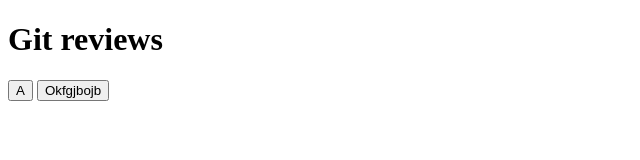
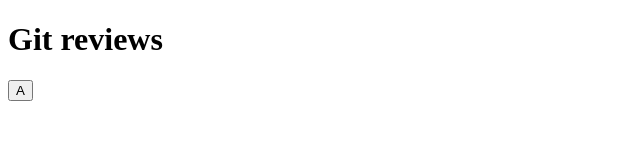
Before and after one commit to Mathieu94110/git-reviews, a plain HTML site: page index.html in a window 1280 px wide. Shown: the whole page, without its empty margins (0-640 px from the left). Drawn offline with Linux system fonts and the light colour scheme.

Commit message:
update foo

```diff
--- a/index.html
+++ b/index.html
@@ -8,6 +8,5 @@
   <body>
     <h1>Git reviews</h1>
     <button>A</button>
-    <button>Okfgjbojb</button>
   </body>
 </html>
```
